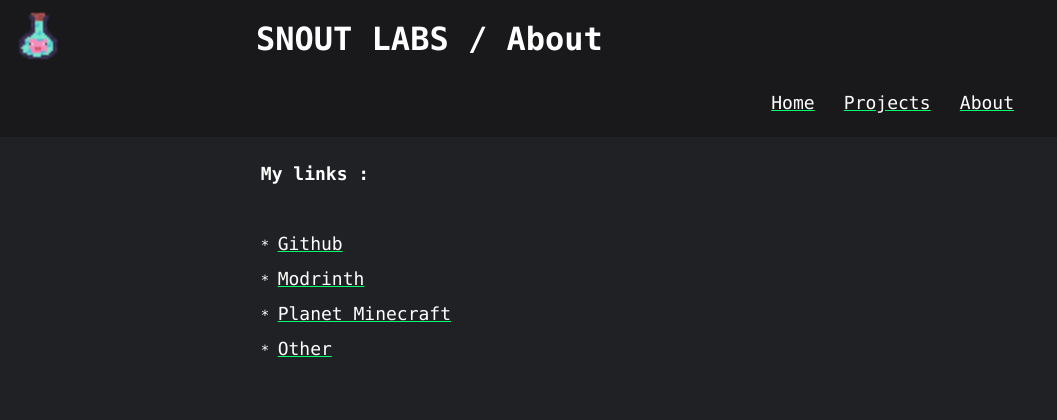
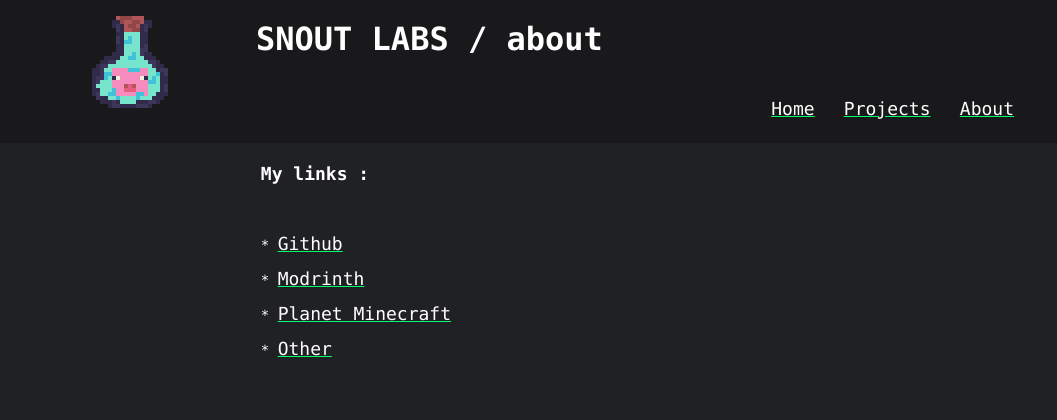
Before and after one commit to Bugpig03/snoutlabs, a Flask app: page /about in a window 1280 px wide. Shown: the top 420 px of the page, without its empty margins (0-1057 px from the left). Run offline with Flask 3, Linux system fonts and the light colour scheme.

Commit message:
fix pixelated icon and position

```diff
--- a/static/style.css
+++ b/static/style.css
@@ -32,7 +32,7 @@
 
 .content {
     grid-column: 2;
-    padding-top: 40px;
+    padding-top: 400px;
 }
 
 main {
@@ -123,7 +123,11 @@
 }
 
 img {
-    width: 64px;
+    width: 128px;
     height: auto;
-    padding: 5px;
+    padding: 0px;
+    image-rendering: pixelated;
+    display: block;
+    margin-left: auto;
+    margin-right: auto;
 }
--- a/templates/about.html
+++ b/templates/about.html
@@ -8,14 +8,15 @@
 
 <body>
     <header class="sticky-header">
+        <img src="\static\favicon.png" alt="snout labs icon">
 
-        <img src="\static\favicon.png" alt="snout labs icon">
-        <h1> SNOUT LABS / About</h1>
-        <ul class="horizontal-list">
-            <li><a class ="mid" href="{{ url_for('home') }}">Home</a></li>
-            <li><a class ="mid" href="{{ url_for('projects') }}">Projects</a></li>
-            <li><a class ="mid" href="{{ url_for('about') }}">About</a></li>
-        </ul>
+        <nav>
+            <h1> SNOUT LABS / about</h1>
+            <ul class="horizontal-list">
+                <li><a class ="mid" href="{{ url_for('home') }}">Home</a></li>
+                <li><a class ="mid" href="{{ url_for('projects') }}">Projects</a></li>
+                <li><a class ="mid" href="{{ url_for('about') }}">About</a></li>
+            </ul>
         </nav>
 
     </header>
```
Also changed, not shown: templates/home.html (+7 -6 lines), templates/projects.html (+8 -7 lines).
